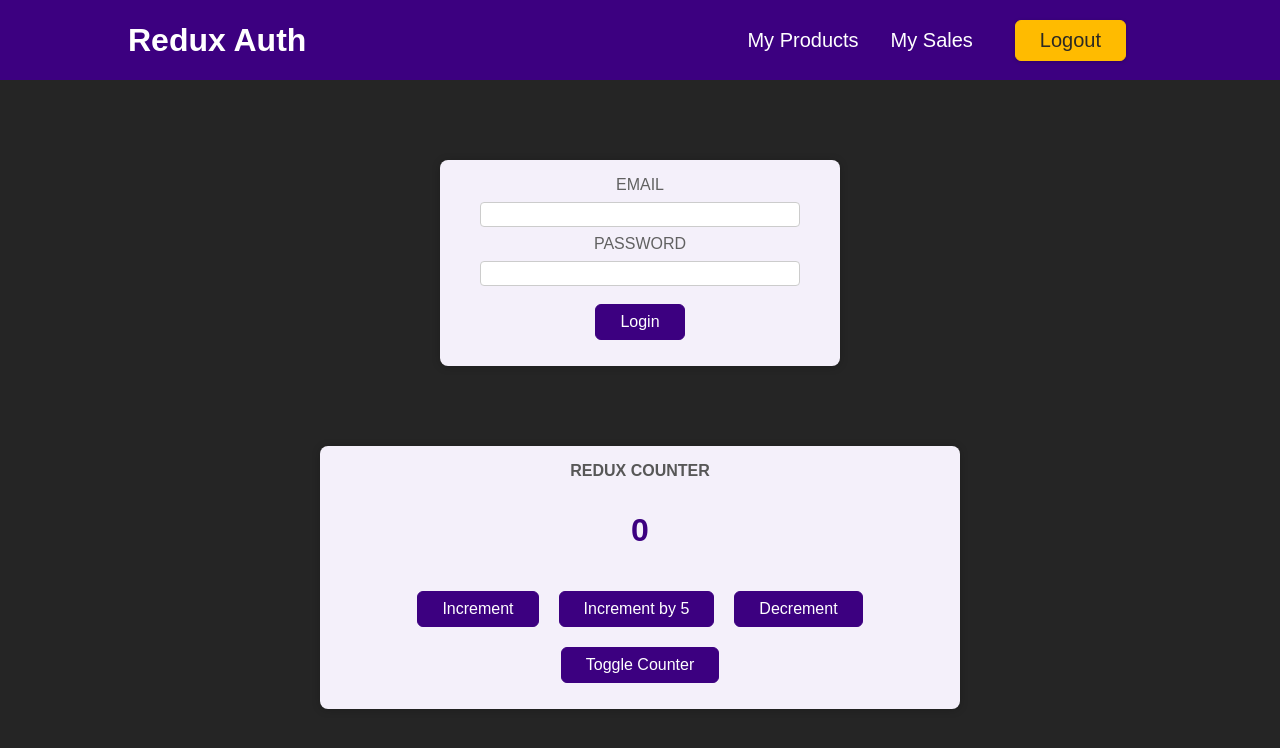
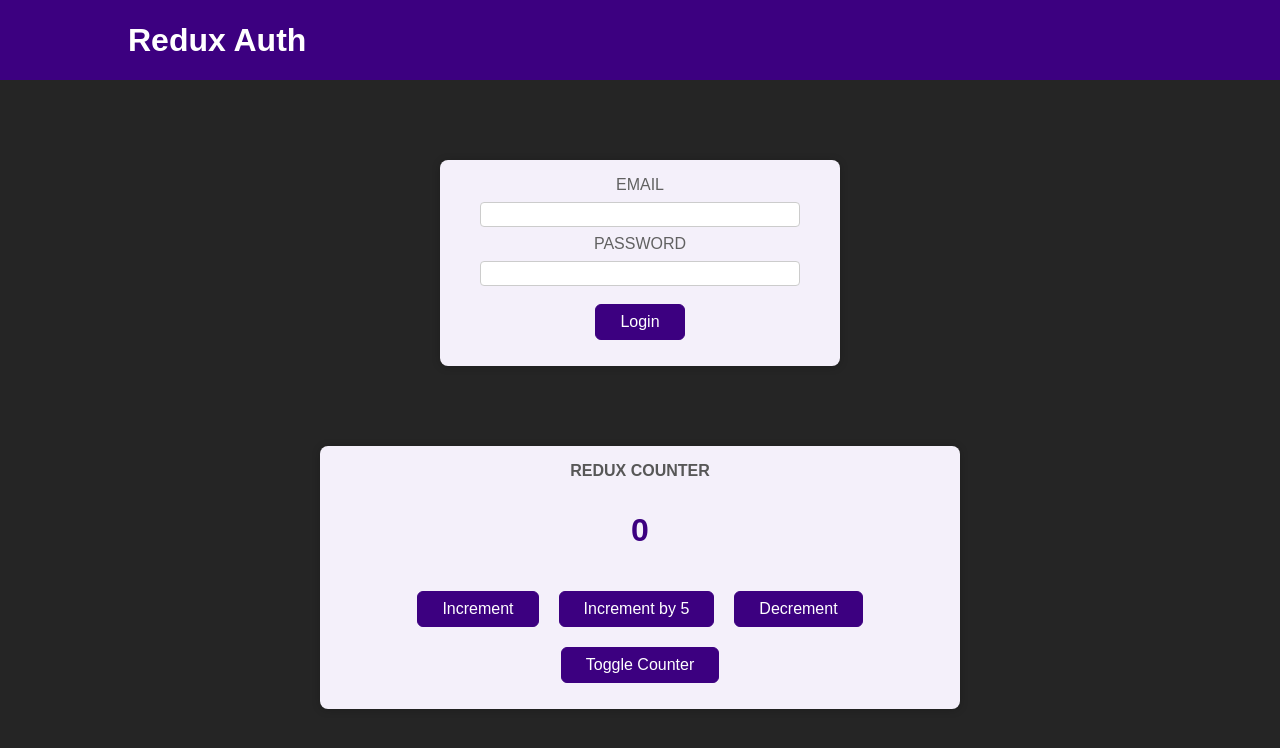
Before and after one commit to niick7/redux-demo, a React (Create React App) app: page / in a window 1280 px wide. Shown: the top 748 px of the page. Built offline with nearby package versions, Linux system fonts and the light colour scheme.

Commit message:
Handle simple auth with redux toolkit

```diff
--- a/src/App.js
+++ b/src/App.js
@@ -1,13 +1,19 @@
 import { Fragment } from "react";
+import { useSelector } from "react-redux";
+
 import Header from "./components/Header";
 import Auth from "./components/Auth";
 import Counter from "./components/Counter";
+import UserProfile from "./components/UserProfile";
 
 function App() {
+  const isAuth = useSelector(state => state.auth.isAuthenticated);
+
   return (
     <Fragment>
       <Header />
-      <Auth />
+      {!isAuth && <Auth />}
+      {isAuth && <UserProfile />}
       <Counter />
     </Fragment>
   );
--- a/src/components/Auth.js
+++ b/src/components/Auth.js
@@ -1,17 +1,28 @@
-import classes from './Auth.module.css';
+import { useDispatch } from "react-redux";
+
+import classes from "./Auth.module.css";
+import { authActions } from "../store/index";
 
 const Auth = () => {
+  const dispatch = useDispatch();
+
+  const loginHandler = (event) => {
+    event.preventDefault();
+
+    dispatch(authActions.login());
+  };
+
   return (
     <main className={classes.auth}>
       <section>
-        <form>
+        <form onSubmit={loginHandler}>
           <div className={classes.control}>
-            <label htmlFor='email'>Email</label>
-            <input type='email' id='email' />
+            <label htmlFor="email">Email</label>
+            <input type="email" id="email" />
           </div>
           <div className={classes.control}>
-            <label htmlFor='password'>Password</label>
-            <input type='password' id='password' />
+            <label htmlFor="password">Password</label>
+            <input type="password" id="password" />
           </div>
           <button>Login</button>
         </form>
--- a/src/components/Header.js
+++ b/src/components/Header.js
@@ -1,22 +1,34 @@
-import classes from './Header.module.css';
+import { useDispatch, useSelector } from "react-redux";
+
+import { authActions } from "../store";
+import classes from "./Header.module.css";
 
 const Header = () => {
+  const dispatch = useDispatch();
+  const isAuth = useSelector((state) => state.auth.isAuthenticated);
+
+  const logoutHandler = () => {
+    dispatch(authActions.logout());
+  };
+
   return (
     <header className={classes.header}>
       <h1>Redux Auth</h1>
+      {isAuth && (
         <nav>
           <ul>
             <li>
-            <a href='/'>My Products</a>
+              <a href="/">My Products</a>
             </li>
             <li>
-            <a href='/'>My Sales</a>
+              <a href="/">My Sales</a>
             </li>
             <li>
-            <button>Logout</button>
+              <button onClick={logoutHandler}>Logout</button>
             </li>
           </ul>
         </nav>
+      )}
     </header>
   );
 };
```
Lines whose indentation alone changed are shown as unchanged.
